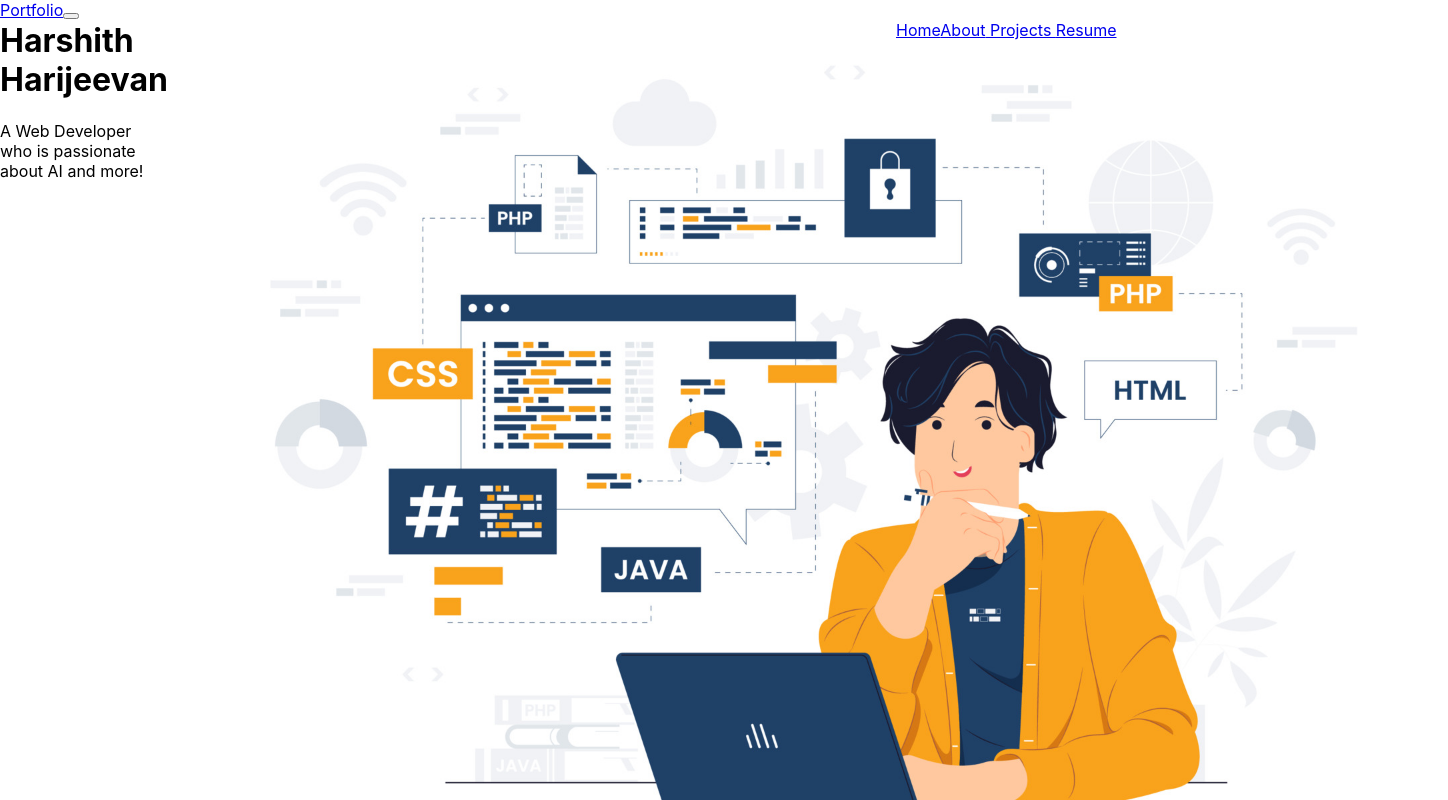
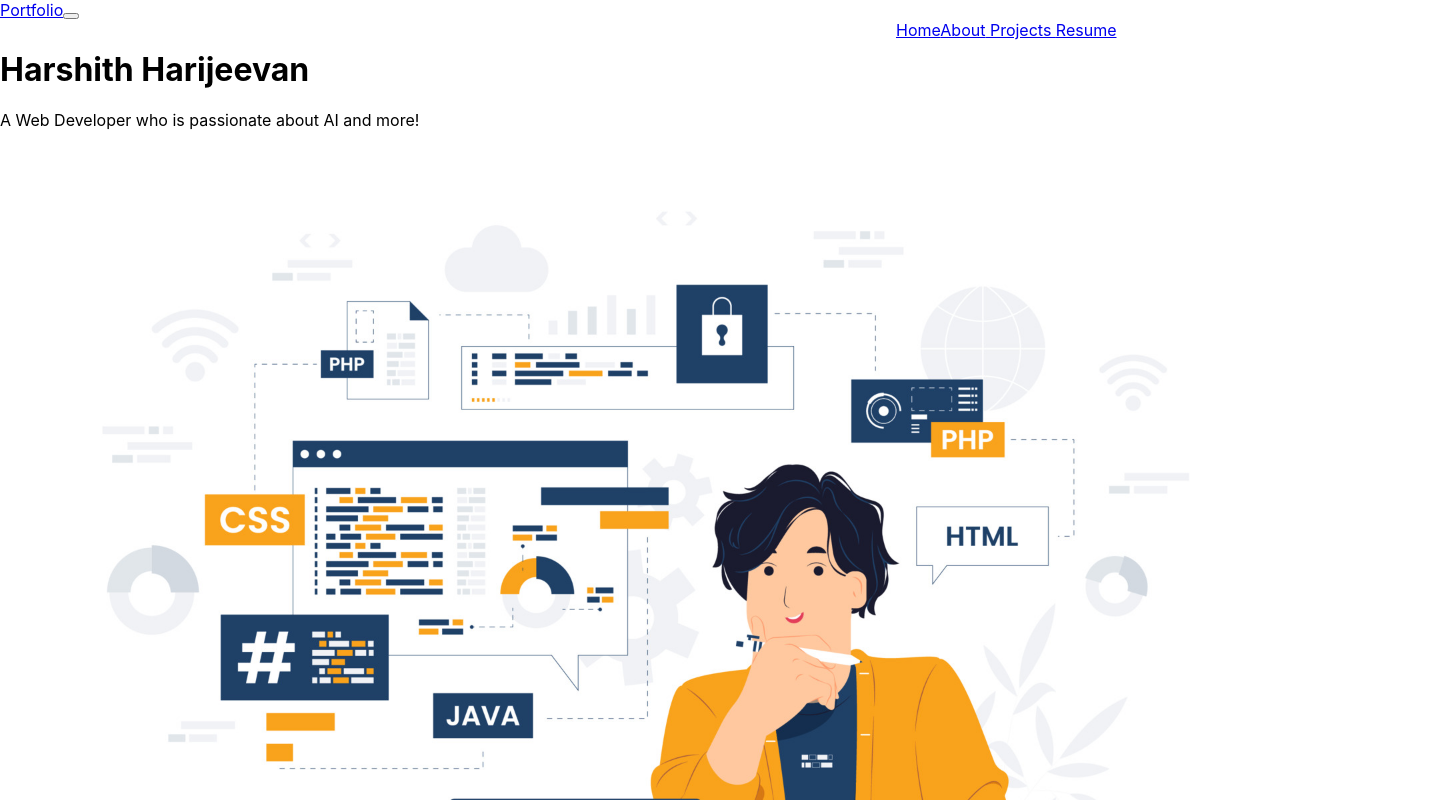
Before and after one commit to HarshithAlva6/portfolio, a React (Create React App) app: page /also in a window 1280 px wide. Shown: the top 800 px of the page, 1448 px wide, since content can reach past the window. Built offline with nearby package versions, Linux system fonts and the light colour scheme.

Commit message:
Added Githib contributions

```diff
--- a/package.json
+++ b/package.json
@@ -8,8 +8,11 @@
     "@testing-library/user-event": "^13.5.0",
     "bootstrap": "^3.4.1",
     "cdbreact": "^1.5.18",
+    "express": "^4.18.2",
+    "github-contributions-canvas": "^0.7.0",
     "react": "^18.2.0",
     "react-dom": "^18.2.0",
+    "react-github-calendar": "^4.0.1",
     "react-pdf": "^7.5.0",
     "react-router-dom": "^6.16.0",
     "react-router-hash-link": "^2.4.3",
--- a/src/App.css
+++ b/src/App.css
@@ -1,3 +1,7 @@
+html {
+  scroll-behavior: smooth;
+  scroll-padding-top: 55px;
+}
 .App {
   text-align: center;
 }
@@ -33,9 +37,6 @@
   font-size: 12px;
   color: #282c34;
 }
- #projects {
-  padding-top: 50px;
- }
 
 .card {
     display: flex;
@@ -44,17 +45,13 @@
     flex-wrap:wrap;
     margin: 1rem auto;
   }
-
-#first {
-  display: flex;
-  flex-shrink: 1;
-  grid-template-columns: repeat(2, 60px);
+#row1 {
+  margin-top: 50px;
 }
-#second {
-
-}
-.about{
-    max-width: 100%;
+.col img {
+    width: 100%;
+    height: 100%;
+    object-fit: contain;
   }
 .card-img-top, .card-text {
   width: 100%;
@@ -82,7 +79,7 @@
   width: 50%;
   height: auto;
   border: 2px solid black;
-  margin-top: 50px;
+  margin-top: 100px;
 }
 
 @keyframes App-logo-spin {
--- a/src/index.js
+++ b/src/index.js
@@ -4,7 +4,6 @@ import './index.css';
 import App from './App';
 import reportWebVitals from './reportWebVitals';
 import { BrowserRouter as Router, Routes, Route, Navigate } from 'react-router-dom';
-import Info from './page/info';
 import About from './page/about';
 
 const root = ReactDOM.createRoot(document.getElementById('root'));
--- a/src/page/about.js
+++ b/src/page/about.js
@@ -3,18 +3,22 @@ import '../App.css';
 import Navi from './navi';
 import Footer from "./footer";
 import Prog from '../images/programmer.jpg';
+import GitHubCalendar from 'react-github-calendar';
 
 const About = () => {
     return (
     <div>
     <Navi />
-    <div id = "first">
-        <div id = "second">
+    <div id = "row1" class = "row">
+        <div class = "col">
             <h1>Harshith Harijeevan</h1>
             <p>A Web Developer who is passionate about AI and more!</p>
         </div>
-    <img src={Prog} alt="Logo" className='about'/>
+        <div class = "col">
+            <img src={Prog} alt="Logo"/>
+        </div>
     </div>
+    <div><GitHubCalendar username="HarshithAlva6" /></div>
     <Footer />
     </div>
     );
--- a/src/page/resume.js
+++ b/src/page/resume.js
@@ -5,6 +5,8 @@ import { Document, Page, pdfjs } from 'react-pdf';
 pdfjs.GlobalWorkerOptions.workerSrc = `//unpkg.com/pdfjs-dist@${pdfjs.version}/legacy/build/pdf.worker.min.js`;
 
 const resume = () => {
+    //const navigationHeight = document.querySelector('.top').offsetHeight;
+    //document.documentElement.style.setProperty('--scroll-padding', navigationHeight + 1 + "px");
     return (
         <div id = "resumes">
             <Document file={resumeFile}>
```
Also changed, not shown: 2 other files (tests, documents, lock files or other folders).
